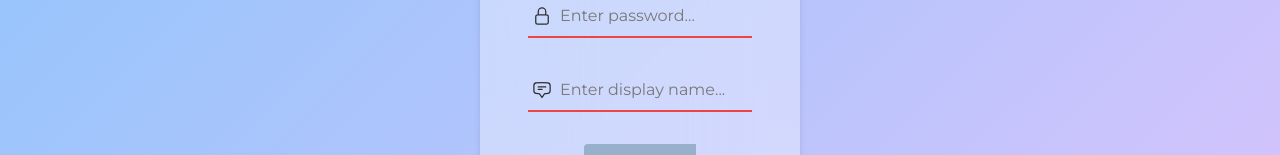
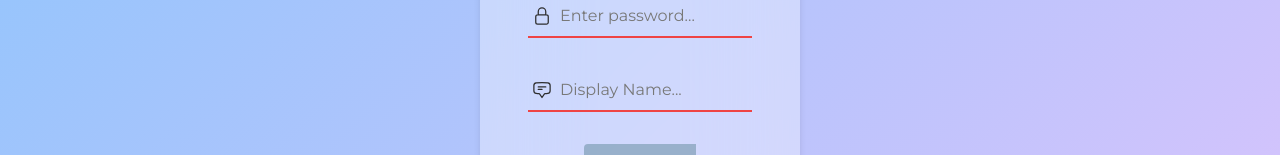
Before and after one commit to Jayd-H/UniSphere, a React (Vite) app in the folder Client/: page /register in a window 1280 px wide. Shown: the part 265-420 px from the top of the page. Built offline with nearby package versions, Linux system fonts and the light colour scheme.

Commit message:
fix: placeholder for display name does not match other placeholders

```diff
--- a/Client/src/Components/RegisterForm.tsx
+++ b/Client/src/Components/RegisterForm.tsx
@@ -120,7 +120,7 @@ const RegisterForm = () => {
                 className={`py-2 pl-8 block w-full bg-transparent border-0 border-b-2 focus:border-luni-blue outline-none font-montserrat placeholder-luni-grey ${getInputBorderClass(
                   displayNameChecks.lengthCheck
                 )}`}
-                placeholder="Enter display name..."
+                placeholder="Display Name..."
                 required
               />
             </div>
```
